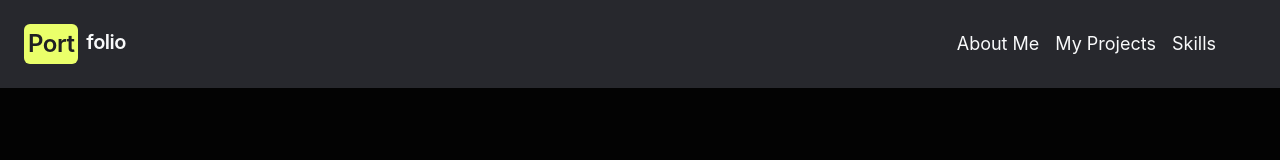
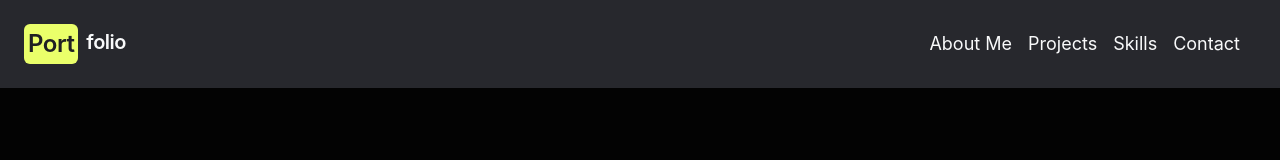
Before and after one commit to thedraxx/Portfolio-Next, a Next.js app: page / in a window 1280 px wide. Shown: the top 160 px of the page. Built offline with nearby package versions, Linux system fonts and the light colour scheme; no server answers; the database is empty.

Commit message:
fixed read name from remitent when you send email

```diff
--- a/src/components/Navbar/Navbar.tsx
+++ b/src/components/Navbar/Navbar.tsx
@@ -17,6 +17,9 @@ const Navbar = () => {
         window.location.hash = "#skills";
     };
 
+    const contact = () => {
+        window.location.hash = "#contact";
+    };
 
     return (
         <>
@@ -30,15 +33,18 @@ const Navbar = () => {
                     </button>
                 </div>
                 <div className={`w-full block flex-end lg:flex lg:items-center  ${isOpen ? "lg:w-auto hidden " : "lg:w-auto"}`}>
-                    <div className={`text-sm lg:flex-grow `}>
-                        <a onClick={redirigirAbout} href="#responsive-header" className="block mt-4 mr-10 lg:inline-block lg:mt-0 text-teal-200 hover:text-yellow mr-4 text-white text-lg  transition ease-in-out delay-50">
+                    <div className={`text-sm   lg:flex-grow  `}>
+                        <a onClick={redirigirAbout} href="#responsive-header" className="block mt-4  lg:inline-block lg:mt-0 text-teal-200 hover:text-yellow mr-4 text-white text-lg  transition ease-in-out delay-50">
                             About Me
                         </a>
-                        <a onClick={myProjects} href="#responsive-header" className="block mt-4  mr-10 lg:inline-block lg:mt-0 text-teal-200 hover:text-yellow mr-4 text-white text-lg  transition ease-in-out delay-50">
-                            My Projects
+                        <a onClick={myProjects} href="#responsive-header" className="block mt-4   lg:inline-block lg:mt-0 text-teal-200 hover:text-yellow mr-4 text-white text-lg  transition ease-in-out delay-50">
+                            Projects
                         </a>
-                        <a onClick={skills} href="#responsive-header" className="block mt-4   mr-10 lg:inline-block lg:mt-0 text-teal-200 hover:text-yellow text-white text-lg  transition ease-in-out delay-50">
+                        <a onClick={skills} href="#responsive-header" className="block mt-4   mr-4 lg:inline-block lg:mt-0 text-teal-200 hover:text-yellow text-white text-lg  transition ease-in-out delay-50">
                             Skills
+                        </a>
+                        <a onClick={contact} href="#responsive-header" className="block mt-4   lg:inline-block lg:mt-0 text-teal-200 hover:text-yellow mr-4 text-white text-lg  transition ease-in-out delay-50">
+                            Contact
                         </a>
                     </div>
                 </div>
--- a/src/components/SendMe/SendMe.tsx
+++ b/src/components/SendMe/SendMe.tsx
@@ -10,18 +10,25 @@ const SendMe = () => {
     const form = useRef<HTMLDivElement | null | any>(null);
 
     const [formValues, handleInputChange] = useForm({
-        name: '',
         email: '',
         message: ''
     })
 
-    const { name, email, message }: any = formValues
+    const { email, message }: any = formValues
 
     const sendEmail = async (e: { preventDefault: () => void; }) => {
+
         e.preventDefault()
         try {
-            const sendMessage = await emailjs.sendForm('service_qksi4tc', 'template_zqzc909', form.current, 'ywb4feFd4jk6dBlo8')
-            console.log(sendMessage)
+            if (email === '' || message === '') return alert('Por favor, rellene todos los campos')
+
+            if (!/\S+@\S+\.\S+/.test(email)) return alert('Por favor, introduzca un email válido')
+
+            if (message.length < 10) return alert('Por favor, introduzca un mensaje de al menos 10 caracteres')
+
+
+            await emailjs.sendForm('service_qksi4tc', 'template_zqzc909', form.current, 'ywb4feFd4jk6dBlo8')
+            alert('Mensaje enviado correctamente')
         }
         catch (err) {
             alert('Error al enviar el mensaje')
@@ -29,7 +36,7 @@ const SendMe = () => {
     }
 
     return (
-        <div className="flex rounded-xl justify-center items-center h-auto w-auto p-10 min-w-full bg-gradient-to-r from-yellow to-purple  ">
+        <div className="flex rounded-xl justify-center items-center h-auto w-auto p-10 min-w-full bg-gradient-to-r from-yellow to-purple  " id="contact">
             <h1 className={`${styles.textContact}`}>Contact Me!</h1>
             <form onSubmit={sendEmail} ref={form} className=" max-w-sm bg-black p-10 rounded-lg  w-96" >
 
@@ -59,8 +66,8 @@ const SendMe = () => {
                         </label>
                     </div>
                     <div className="md:w-2/3">
-                        <input
-                            className="rounded-md bg-gray-200 appearance-none border-2 border-gray-200 w-full py-2 px-4 text-gray-700 leading-tight focus:outline-none focus:bg-white focus:border-purple-500"
+                        <textarea
+                            className="rounded-md p-5 gray-200 appearance-none border-5 border-gray-200 w-full py-2 px-4 text-gray-700 leading-tight focus:outline-none focus:bg-white focus:border-purple-500"
                             type="text"
                             placeholder="Enter Message"
                             name="message"
```
